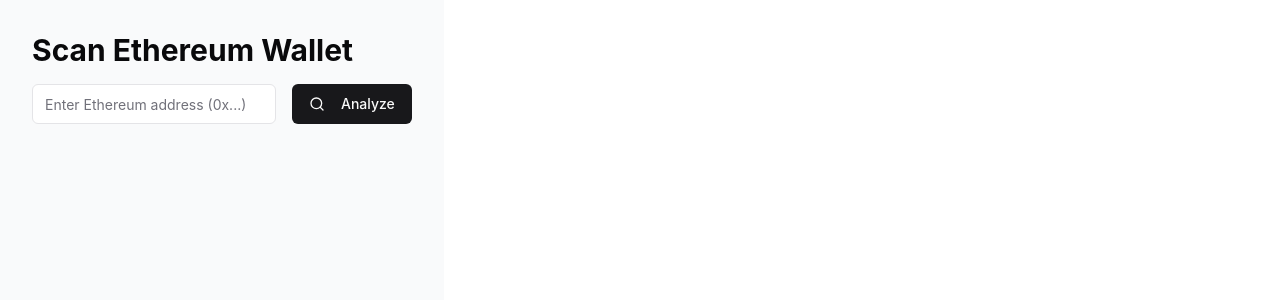
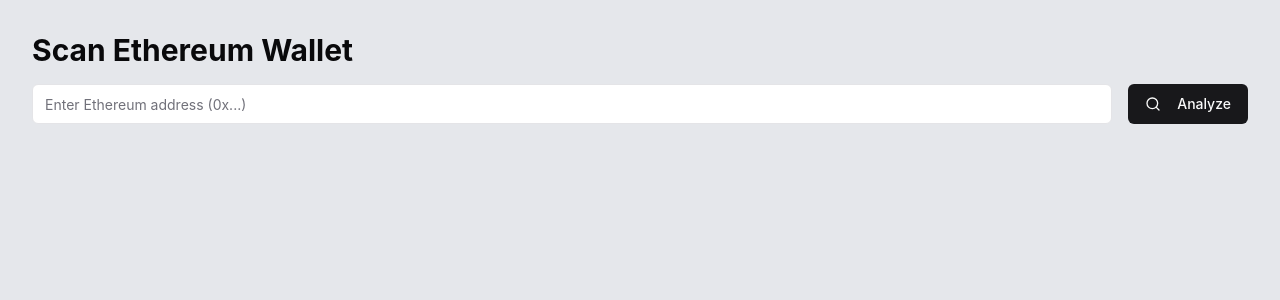
Before and after one commit to sunsakis/wallet-checker, a React (Vite) app: page / in a window 1280 px wide. Shown: the top 300 px of the page. Built offline with nearby package versions, Linux system fonts and the light colour scheme.

Commit message:
updated ui

```diff
--- a/src/App.jsx
+++ b/src/App.jsx
@@ -299,32 +299,6 @@
     );
 };
 
-  // const PortfolioAllocation = ({ portfolio }) => (
-  //   <Card>
-  //       <CardHeader>
-  //           <CardTitle>Portfolio Allocation</CardTitle>
-  //       </CardHeader>
-  //       <CardContent>
-  //           <div className="space-y-4">
-  //               {Object.entries(portfolio.tokens).map(([token, tokenData]) => (
-  //                   <div key={token}>
-  //                       <div className="flex justify-between mb-1">
-  //                           <span>{token}</span>
-  //                           <span>{tokenData.amount.toFixed(4)}</span>
-  //                       </div>
-  //                       <div className="w-full bg-gray-200 rounded-full h-2.5">
-  //                           <div
-  //                               className="bg-blue-600 h-2.5 rounded-full"
-  //                               style={{ width: `${portfolio.percentages[token] || 0}%` }}
-  //                           ></div>
-  //                       </div>
-  //                   </div>
-  //               ))}
-  //           </div>
-  //       </CardContent>
-  //   </Card>
-  // );
-
   // const RecentTransactions = ({ transactions }) => (
   //   <Card>
   //     <CardHeader>
@@ -371,8 +345,8 @@
   );
 
   return (
-    <div className="min-h-screen bg-gray-50 p-4 sm:p-8">
-      <div className="max-w-7xl mx-auto">
+    <div className="min-h-screen w-full bg-gray-200">
+      <div className="container mx-auto p-4 sm:p-8">
         <div className="mb-6 sm:mb-8">
           <h1 className="text-2xl sm:text-3xl font-bold mb-4">Scan Ethereum Wallet</h1>
           <div className="flex flex-col sm:flex-row gap-4">
@@ -406,17 +380,14 @@
 
         {analysisData && (
           <>
-
             <div className="grid grid-cols-1 lg:grid-cols-3 gap-4 sm:gap-6 mb-6">
               <WalletProfile profile={analysisData.profile} metrics={analysisData.technicalMetrics}/>
               <Portfolio portfolio={analysisData.portfolio} />
             </div>
 
-
             <div className="grid grid-cols-1 gap-4 sm:gap-6 mb-6">
               <ActivityChart data={analysisData.activityData} />
             </div>
-
           </>
         )}
       </div>
--- a/src/index.css
+++ b/src/index.css
@@ -26,13 +26,6 @@
   color: #535bf2;
 }
 
-body {
-  margin: 0;
-  display: flex;
-  place-items: center;
-  min-width: 320px;
-  min-height: 100vh;
-}
 
 h1 {
   font-size: 3.2em;
```
